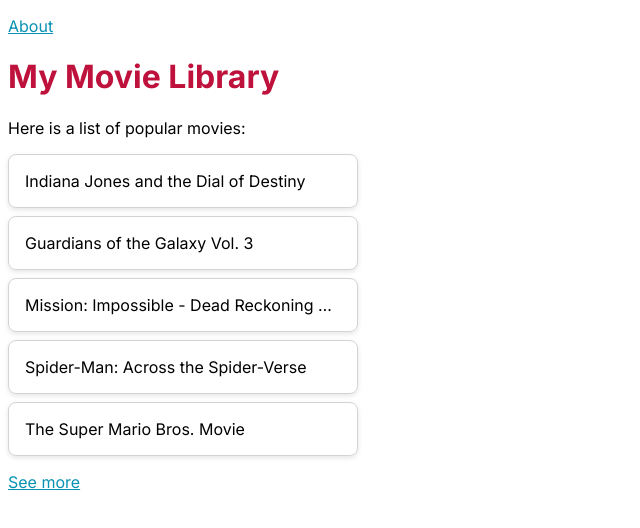
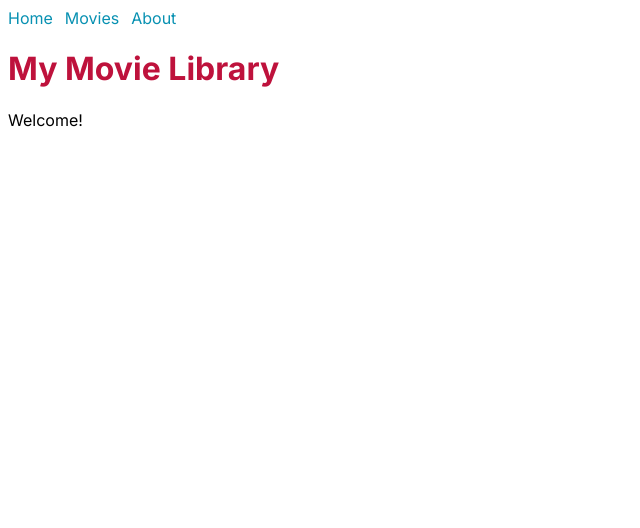
Before and after one commit to scastiel/my-movie-library, a Next.js app: page / in a window 1280 px wide. Shown: the top 528 px of the page, without its empty margins (0-640 px from the left). Built offline with nearby package versions, Linux system fonts and the light colour scheme.

Commit message:
Lesson: pages

```diff
--- a/src/app/page.js
+++ b/src/app/page.js
@@ -1,5 +1,4 @@
-import Link from 'next/link'
-import { MovieList } from '../components/movie-list'
+import { NavMenu } from '../components/nav-menu'
 
 export const metadata = {
   title: 'My Movie Library',
@@ -7,35 +6,12 @@
 }
 
 export default function HomePage() {
-  const appTitle = 'My Movie Library'
-  const hasMoreMovies = true
-
-  const movies = [
-    { id: 0, title: 'Indiana Jones and the Dial of Destiny' },
-    { id: 1, title: 'Guardians of the Galaxy Vol. 3' },
-    { id: 2, title: 'Mission: Impossible - Dead Reckoning Part One' },
-    { id: 3, title: 'Spider-Man: Across the Spider-Verse' },
-    { id: 4, title: 'The Super Mario Bros. Movie' },
-  ]
-
   return (
     <main>
-      <p>
-        <Link href="/about">About</Link>
-      </p>
+      <NavMenu />
+      <h1>My Movie Library</h1>
 
-      <h1>{appTitle}</h1>
-      <p>Here is a list of popular movies:</p>
-
-      <MovieList movies={movies} />
-
-      <p>
-        {hasMoreMovies ? (
-          <a href="https://www.themoviedb.org/">See more</a>
-        ) : (
-          'Nothing more to see here.'
-        )}
-      </p>
+      <p>Welcome!</p>
     </main>
   )
 }
--- /dev/null
+++ b/src/components/nav-menu.js
@@ -0,0 +1,20 @@
+import Link from 'next/link'
+import styles from './nav-menu.module.css'
+
+export function NavMenu() {
+  return (
+    <nav className={styles.navMenu}>
+      <ul>
+        <li>
+          <Link href="/">Home</Link>
+        </li>
+        <li>
+          <Link href="/movies">Movies</Link>
+        </li>
+        <li>
+          <Link href="/about">About</Link>
+        </li>
+      </ul>
+    </nav>
+  )
+}
--- /dev/null
+++ b/src/components/nav-menu.module.css
@@ -0,0 +1,15 @@
+.navMenu ul {
+  display: flex;
+  flex-direction: row;
+  gap: 12px;
+  margin: 0;
+  padding: 0;
+}
+
+.navMenu li {
+  list-style: none;
+}
+
+.navMenu li a {
+  text-decoration: none;
+}
```
Also changed, not shown: src/app/about/page.js (+3 -5 lines), src/app/movies/page.js (added, +29 -0 lines).
